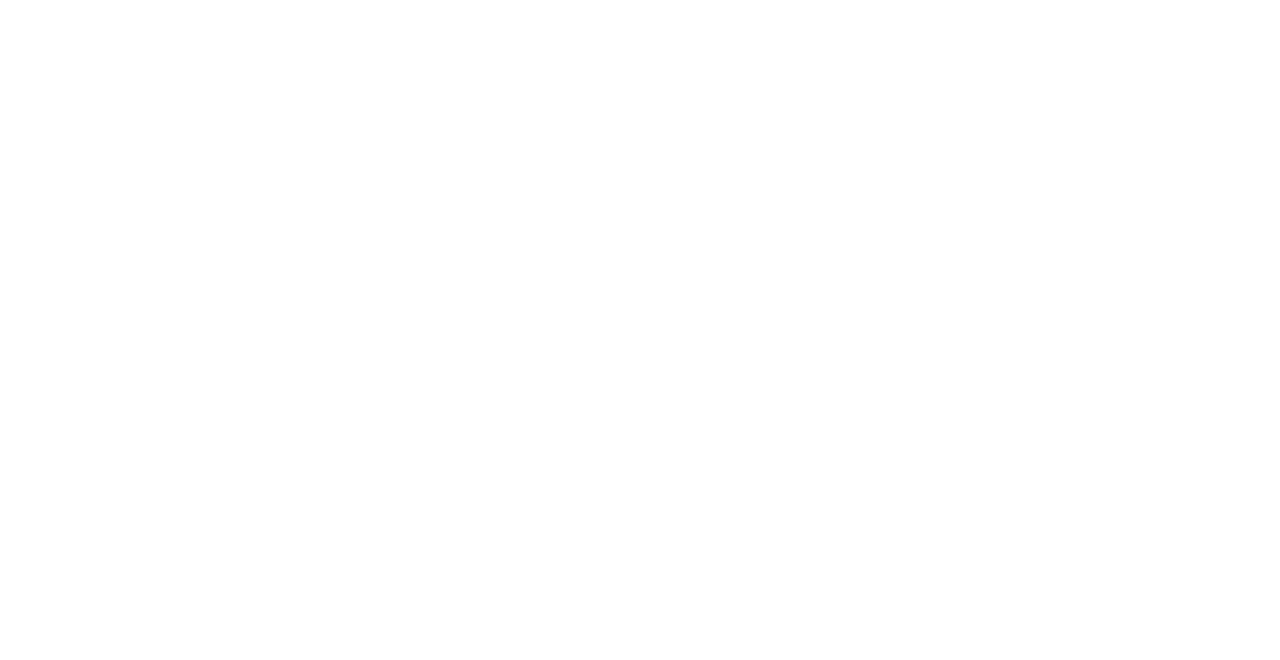
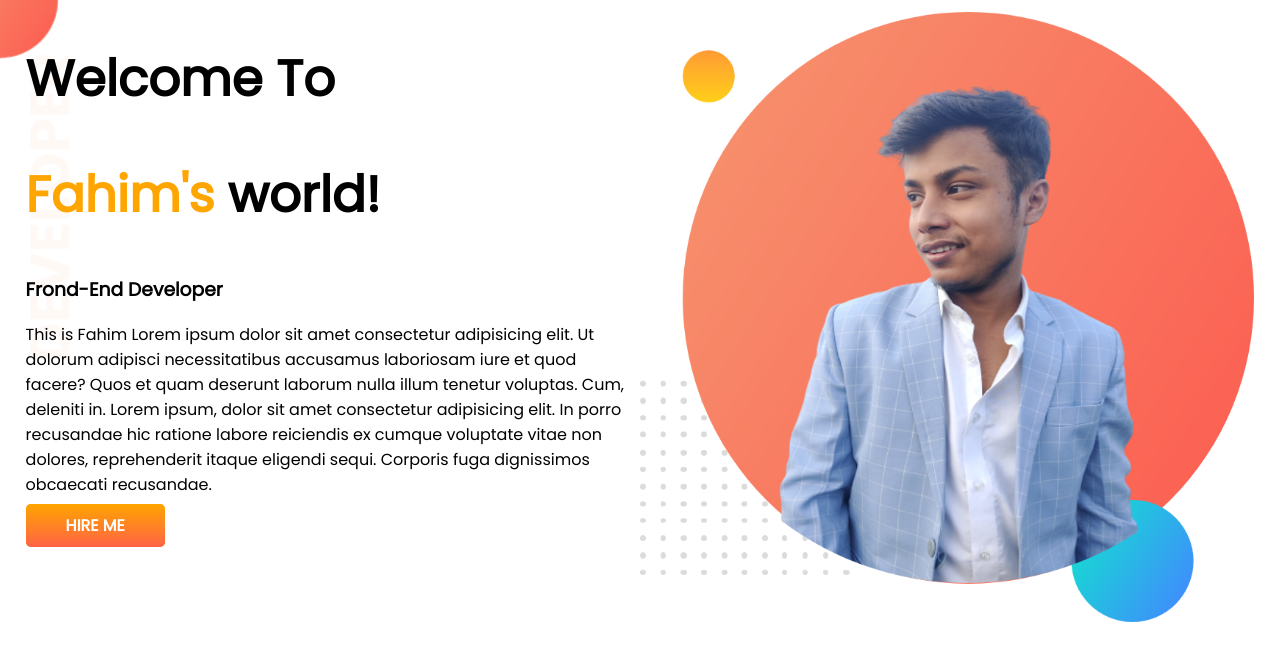
Before and after one commit to Fahim1272/developer-portfolio, a plain HTML site: page index.html in a window 1280 px wide. Drawn offline with Linux system fonts and the light colour scheme.

Commit message:
top banner added

```diff
--- a/index.html
+++ b/index.html
@@ -1,13 +1,34 @@
 <!DOCTYPE html>
 <html lang="en">
+
 <head>
     <meta charset="UTF-8">
     <meta http-equiv="X-UA-Compatible" content="IE=edge">
     <meta name="viewport" content="width=device-width, initial-scale=1.0">
     <title>Fahim Portfolio</title>
+    <link rel="preconnect" href="https://fonts.googleapis.com">
+    <link rel="preconnect" href="https://fonts.gstatic.com" crossorigin>
+    <link href="https://fonts.googleapis.com/css2?family=Poppins&display=swap" rel="stylesheet">
     <link rel="stylesheet" href="style.css">
 </head>
+
 <body>
+    <section class="top-banner">
+        <div class="half-width">
+            <h1>Welcome To</h1>
+            <h1><span class="rong">Fahim's</span> world!</h1>
+            <h3>Frond-End Developer</h3>
+            <p>This is Fahim Lorem ipsum dolor sit amet consectetur adipisicing elit. Ut dolorum adipisci necessitatibus
+                accusamus laboriosam iure et quod facere? Quos et quam deserunt laborum nulla illum tenetur voluptas.
+                Cum,
+                deleniti in. Lorem ipsum, dolor sit amet consectetur adipisicing elit. In porro recusandae hic ratione
+                labore reiciendis ex cumque voluptate vitae non dolores, reprehenderit itaque eligendi sequi. Corporis
+                fuga
+                dignissimos obcaecati recusandae.</p>
+            <a class="link-btn" target="_blank" href="https://www.linkedin.com/in/fahim-m-ishaq-065185191/">HIRE ME</a>
+        </div>
+        <div class="half-width-1"><img src="images/fahu.png" alt=""></div>
+    </section>
+</body>
 
-</body>
 </html>
--- a/style.css
+++ b/style.css
@@ -0,0 +1,47 @@
+body {
+    font-family: 'Poppins', sans-serif;
+    margin: 0;
+}
+
+h1 {
+    font-size: 50px;
+}
+
+.rong {
+    color: orange;
+}
+
+section {
+    display: flex;
+}
+
+.half-width {
+    width: 50%;
+    padding-left: 2%;
+}
+.half-width-1{
+    width: 50%;
+    padding-right:2%;
+}
+
+.half-width img {
+    width: 100%;
+}
+.half-width-1 img {
+    width: 100%;
+    padding-top: 2%;
+}
+
+.link-btn {
+    text-decoration: none;
+    background-color: orange;
+    padding: 10px 40px;
+    border-radius: 5px;
+    background-image: linear-gradient(orange,tomato);
+    font-weight: 700;
+color: #ffffff;
+}
+.top-banner{
+    background-image:url(images/top-banner.png);
+    background-repeat: no-repeat;
+}
```
Also changed, not shown: images/dream-bg.png (added), images/exp-bg.png (added), images/fahu.png (added), images/jhankar.png (added), images/jhankar2.png (added), images/my-bg.png (added), images/my-bg2.png (added), images/top-banner.png (added), 10 other files.
